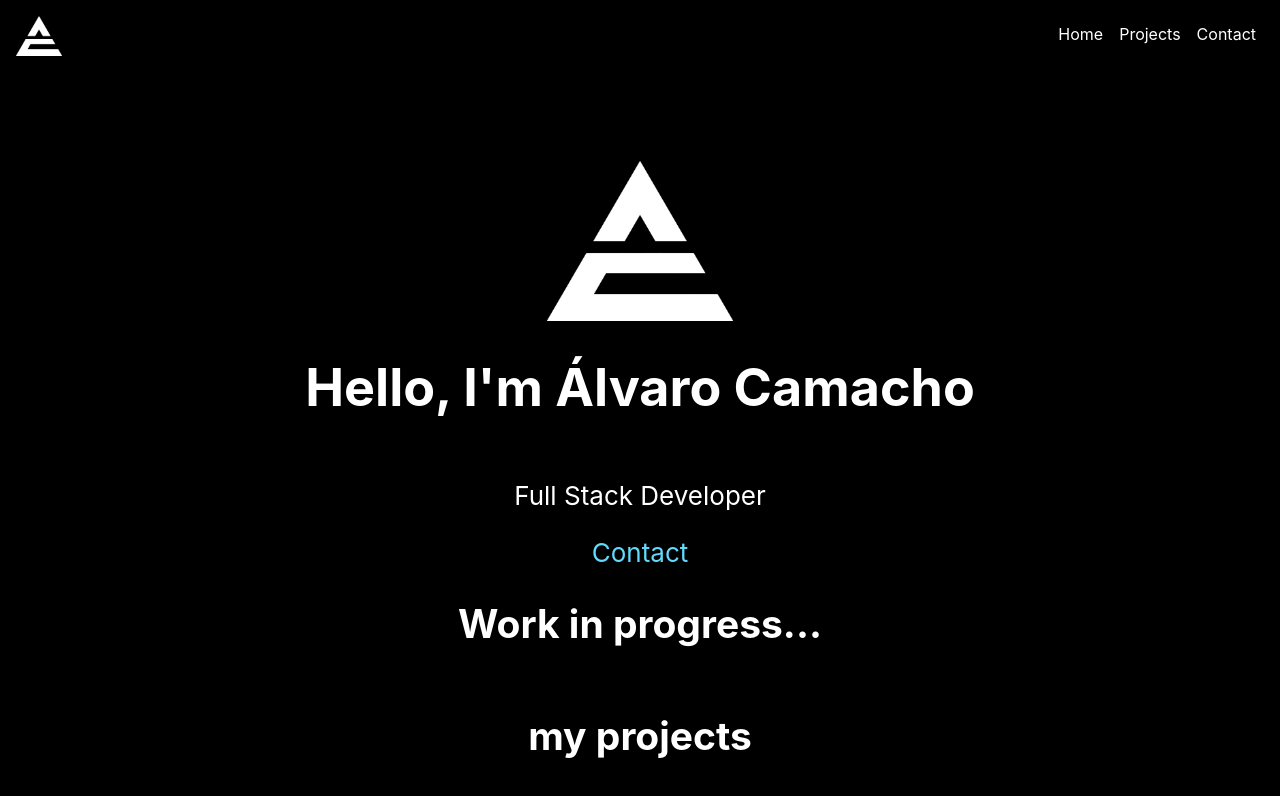
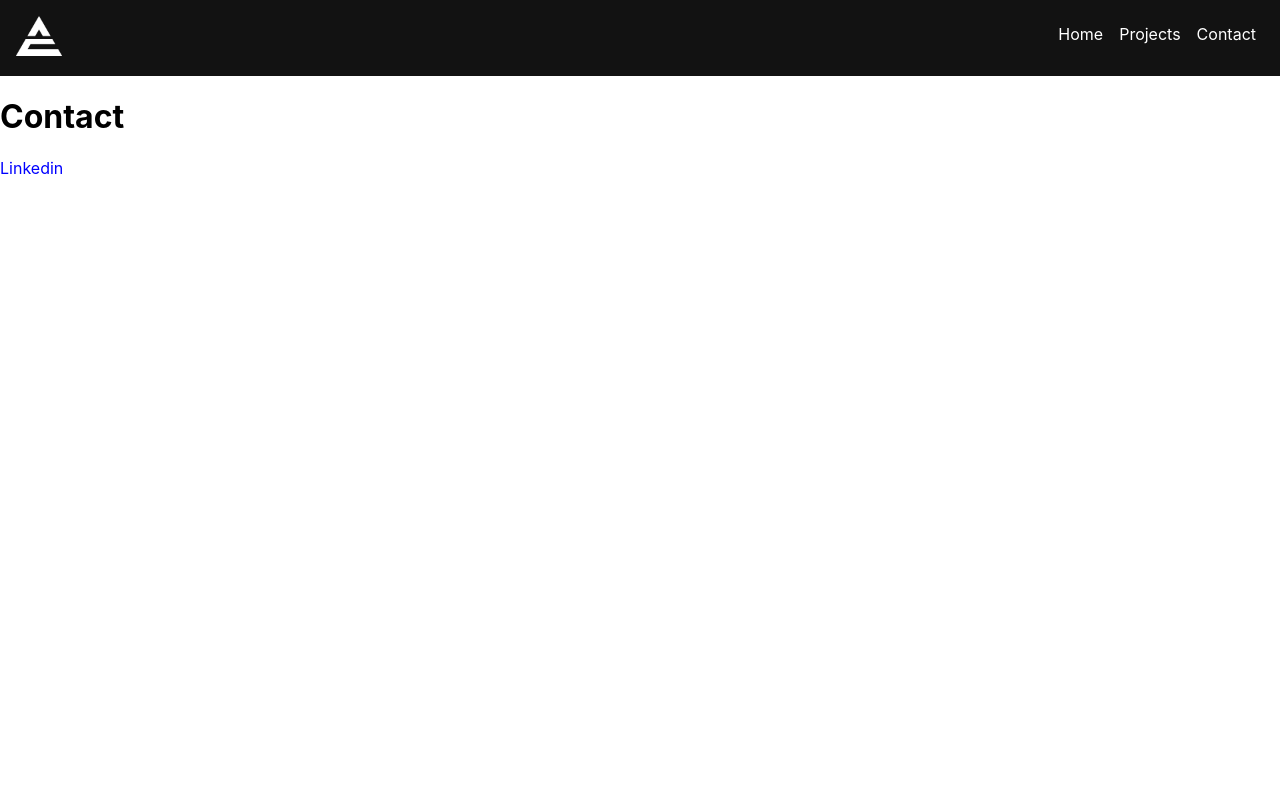
Before and after one commit to Mauricio-xxi/portfolio, a React app in the folder portfolio/: page /contact in a window 1280 px wide. Shown: the top 796 px of the page. Built offline with nearby package versions, Linux system fonts and the light colour scheme; what styletron-engine-atomic, styletron-react would draw is missing.

Commit message:
add app pages, contact projects and home

```diff
--- a/portfolio/src/App.js
+++ b/portfolio/src/App.js
@@ -1,38 +1,35 @@
-import './App.scss';
-import {
-  BrowserRouter as Router,
-  Switch,
-  Route,
-  Link,
-} from "react-router-dom";
-import { Main } from './pages/Main';
-import { notFound } from './pages/404';
-import NavBar from './components/NavBar';
+import './App.scss'
+import { BrowserRouter as Router, Switch, Route } from 'react-router-dom'
+import { Main } from './pages/Main'
+import { notFound } from './pages/404'
+import NavBar from './components/NavBar'
+import { Projects } from './pages/Projects'
+import { Contact } from './pages/Contact'
 
 function App() {
     return (
         <Router>
             <div>
-          <NavBar/>
+                <NavBar />
                 {/* A <Switch> looks through its children <Route>s and
               renders the first one that matches the current URL. */}
                 <Switch>
-            <Route path="/about">
-              {/* <About /> */}
+                    <Route path="/contact">
+                        <Contact />
                     </Route>
-            <Route path="/users">
-              {/* <Users /> */}
+                    <Route path="/projects">
+                        <Projects />
                     </Route>
                     <Route path="/">
-              <Main/>
+                        <Main />
                     </Route>
                     <Route path="*">
-              <notFound/>
+                        <notFound />
                     </Route>
                 </Switch>
             </div>
         </Router>
-  );
+    )
 }
 
-export default App;
+export default App
--- a/portfolio/src/App.scss
+++ b/portfolio/src/App.scss
@@ -14,7 +14,7 @@
 // }
 
 .App-header {
-    background-color: black;
+    background-color: #121212;
     min-height: 100vh;
     display: flex;
     flex-direction: column;
@@ -22,10 +22,6 @@
     justify-content: center;
     font-size: calc(10px + 2vmin);
     color: white;
-}
-
-.App-link {
-    color: #61dafb;
 }
 
 @keyframes App-logo-spin {
@@ -51,3 +47,6 @@ a:active {
     color: white;
     cursor: pointer;
 }
+.App-link {
+    color: #61dafb;
+}
--- a/portfolio/src/components/NavBar.js
+++ b/portfolio/src/components/NavBar.js
@@ -7,7 +7,7 @@ export default function NavBar() {
         <div
             style={{
                 padding: '1rem',
-                backgroundColor: 'black',
+                backgroundColor: '#121212',
                 display: 'flex',
                 flexDirection: 'row',
                 justifyContent: 'space-between',
@@ -26,10 +26,10 @@ export default function NavBar() {
                     <Link to="/">Home</Link>
                 </div>
                 <div className="navbar-buttons">
-                    <Link to="/users">Projects</Link>
+                    <Link to="/projects">Projects</Link>
                 </div>
                 <div className="navbar-buttons">
-                    <Link to="/about">Contact</Link>
+                    <Link to="/contact">Contact</Link>
                 </div>
             </div>
         </div>
--- /dev/null
+++ b/portfolio/src/pages/Contact.js
@@ -0,0 +1,18 @@
+import React from 'react'
+
+export const Contact = () => {
+    return (
+        <div>
+            <h1>Contact</h1>
+            <a
+                className="App-link"
+                style={{ color: 'blue' }}
+                href="https://www.linkedin.com/in/alvaro-mauricio-camacho-davila/"
+                target="_blank"
+                rel="noopener noreferrer"
+            >
+                Linkedin
+            </a>
+        </div>
+    )
+}
--- a/portfolio/src/pages/Main.js
+++ b/portfolio/src/pages/Main.js
@@ -8,18 +8,7 @@ export const Main = () => {
                 <img src={logo} className="App-logo" alt="logo" />
                 <h1>Hello, I'm Álvaro Camacho</h1>
                 <p>Full Stack Developer</p>
-                <a
-                    className="App-link"
-                    href="https://www.linkedin.com/in/alvaro-mauricio-camacho-davila/"
-                    target="_blank"
-                    rel="noopener noreferrer"
-                >
-                    Contact
-                </a>
                 <h2>Work in progress...</h2>
-                <div>
-                    <h2>my projects</h2>
-                </div>
             </header>
         </div>
     )
--- /dev/null
+++ b/portfolio/src/pages/Projects.js
@@ -0,0 +1,9 @@
+import React from 'react'
+
+export const Projects = () => {
+    return (
+        <div>
+            <h1>Projects</h1>
+        </div>
+    )
+}
```
Also changed, not shown: portfolio/public/manifest.json. Lines whose indentation alone changed are shown as unchanged.
